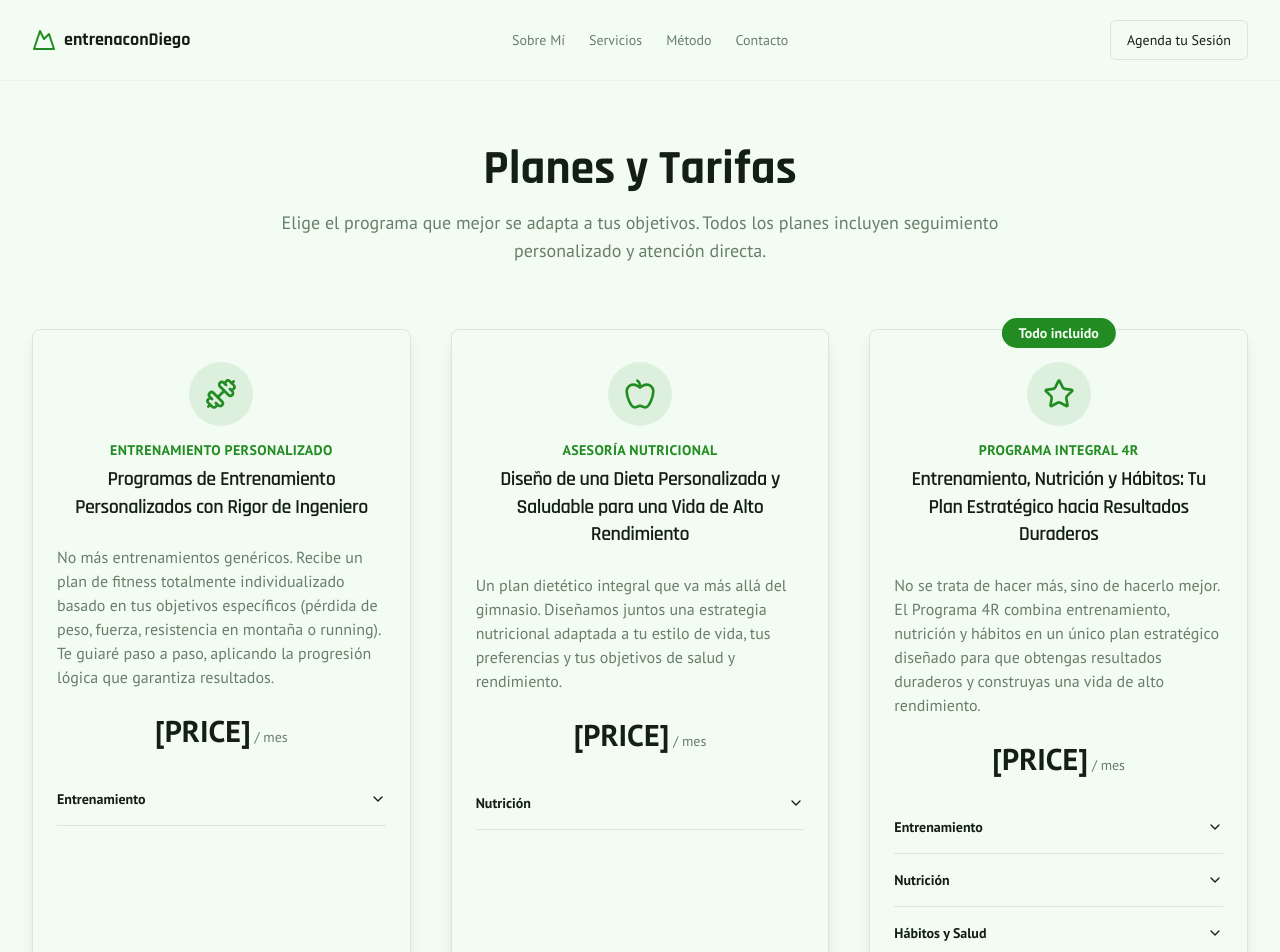
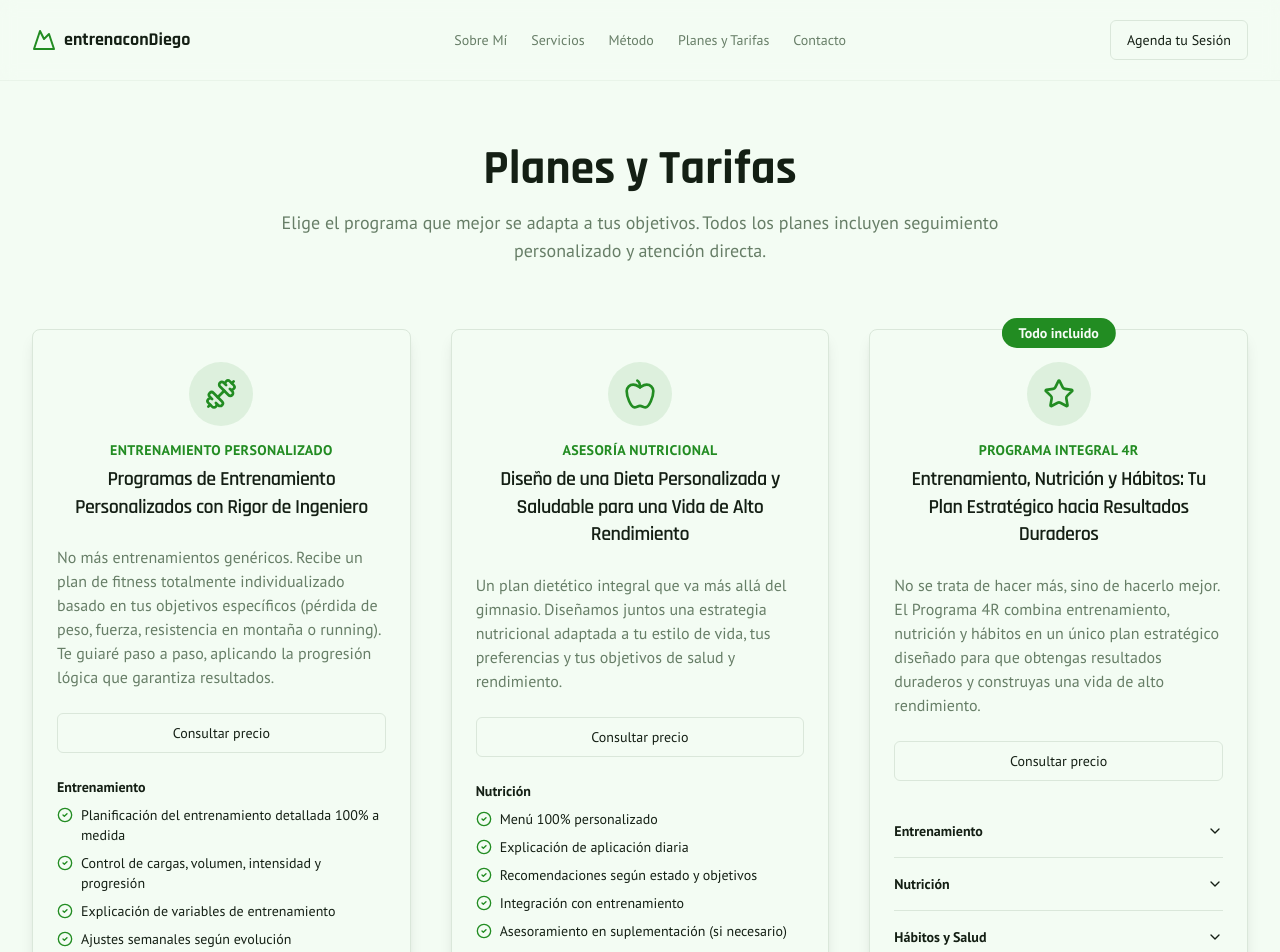
Before and after one commit to c3po-ccbot/entrenacondiego, a Next.js app: page /planes in a window 1280 px wide. Shown: the top 952 px of the page. Built offline with nearby package versions, Linux system fonts and the light colour scheme.

Commit message:
fix: replace [PRICE] placeholder, remove single-group accordion, add nav entry (#5)

```diff
--- a/src/app/planes/page.tsx
+++ b/src/app/planes/page.tsx
@@ -10,7 +10,19 @@ import {
 import { Card, CardContent, CardHeader, CardTitle, CardDescription } from '@/components/ui/card';
 import { CheckCircle2, Dumbbell, Apple, Star } from 'lucide-react';
 
-const services = [
+type FeatureGroup = { category: string; items: string[] };
+
+type Service = {
+  id: string;
+  icon: React.ReactNode;
+  title: string;
+  subtitle: string;
+  description: string;
+  badge?: string;
+  features: FeatureGroup[];
+};
+
+const services: Service[] = [
   {
     id: 'entrenamiento',
     icon: <Dumbbell className="h-8 w-8 text-primary" />,
@@ -18,7 +30,6 @@ const services = [
     subtitle: 'Entrenamiento Personalizado',
     description:
       'No más entrenamientos genéricos. Recibe un plan de fitness totalmente individualizado basado en tus objetivos específicos (pérdida de peso, fuerza, resistencia en montaña o running). Te guiaré paso a paso, aplicando la progresión lógica que garantiza resultados.',
-    price: '[PRICE]',
     features: [
       { category: 'Entrenamiento', items: [
         'Planificación del entrenamiento detallada 100% a medida',
@@ -36,7 +47,6 @@ const services = [
     subtitle: 'Asesoría Nutricional',
     description:
       'Un plan dietético integral que va más allá del gimnasio. Diseñamos juntos una estrategia nutricional adaptada a tu estilo de vida, tus preferencias y tus objetivos de salud y rendimiento.',
-    price: '[PRICE]',
     features: [
       { category: 'Nutrición', items: [
         'Menú 100% personalizado',
@@ -54,7 +64,6 @@ const services = [
     subtitle: 'Programa Integral 4R',
     description:
       'No se trata de hacer más, sino de hacerlo mejor. El Programa 4R combina entrenamiento, nutrición y hábitos en un único plan estratégico diseñado para que obtengas resultados duraderos y construyas una vida de alto rendimiento.',
-    price: '[PRICE]',
     badge: 'Todo incluido',
     features: [
       { category: 'Entrenamiento', items: [
@@ -84,11 +93,55 @@ const services = [
   },
 ];
 
+function FeatureListExpanded({ groups }: { groups: FeatureGroup[] }) {
+  return (
+    <div className="w-full space-y-4">
+      {groups.map((group) => (
+        <div key={group.category}>
+          <p className="text-sm font-semibold mb-2">{group.category}</p>
+          <ul className="space-y-2">
+            {group.items.map((item) => (
+              <li key={item} className="flex items-start gap-2 text-sm">
+                <CheckCircle2 className="h-4 w-4 text-primary shrink-0 mt-0.5" />
+                <span>{item}</span>
+              </li>
+            ))}
+          </ul>
+        </div>
+      ))}
+    </div>
+  );
+}
+
+function FeatureListAccordion({ groups }: { groups: FeatureGroup[] }) {
+  return (
+    <Accordion type="single" collapsible className="w-full">
+      {groups.map((group) => (
+        <AccordionItem key={group.category} value={group.category}>
+          <AccordionTrigger className="text-sm font-semibold">
+            {group.category}
+          </AccordionTrigger>
+          <AccordionContent>
+            <ul className="space-y-2">
+              {group.items.map((item) => (
+                <li key={item} className="flex items-start gap-2 text-sm">
+                  <CheckCircle2 className="h-4 w-4 text-primary shrink-0 mt-0.5" />
+                  <span>{item}</span>
+                </li>
+              ))}
+            </ul>
+          </AccordionContent>
+        </AccordionItem>
+      ))}
+    </Accordion>
+  );
+}
+
 export default function PlanesPage() {
   return (
     <div className="container mx-auto px-4 sm:px-6 lg:px-8 py-16">
       <div className="text-center max-w-3xl mx-auto mb-16">
-        <h1 className="font-headline text-4xl md:text-5xl font-bold">Planes y Tarifas</h1>
+        <h1 id="planes-y-tarifas" className="font-headline text-4xl md:text-5xl font-bold">Planes y Tarifas</h1>
         <p className="mt-4 text-lg text-muted-foreground">
           Elige el programa que mejor se adapta a tus objetivos. Todos los planes incluyen
           seguimiento personalizado y atención directa.
@@ -96,7 +149,9 @@ export default function PlanesPage() {
       </div>
 
       <div className="grid grid-cols-1 gap-10 lg:grid-cols-3">
-        {services.map((service) => (
+        {services.map((service) => {
+          const useAccordion = service.features.length > 1;
+          return (
             <Card key={service.id} className="flex flex-col shadow-lg relative">
               {service.badge && (
                 <Badge className="absolute -top-3 left-1/2 -translate-x-1/2 bg-primary text-primary-foreground px-4 py-1 text-sm">
@@ -117,29 +172,15 @@ export default function PlanesPage() {
                 <CardDescription className="text-base">{service.description}</CardDescription>
 
                 <div className="text-center">
-                <span className="text-3xl font-bold">{service.price}</span>
-                <span className="text-muted-foreground text-sm ml-1">/ mes</span>
+                  <Button asChild variant="outline" className="w-full">
+                    <a href="/#contact">Consultar precio</a>
+                  </Button>
                 </div>
 
-              <Accordion type="single" collapsible className="w-full">
-                {service.features.map((group) => (
-                  <AccordionItem key={group.category} value={group.category}>
-                    <AccordionTrigger className="text-sm font-semibold">
-                      {group.category}
-                    </AccordionTrigger>
-                    <AccordionContent>
-                      <ul className="space-y-2">
-                        {group.items.map((item) => (
-                          <li key={item} className="flex items-start gap-2 text-sm">
-                            <CheckCircle2 className="h-4 w-4 text-primary shrink-0 mt-0.5" />
-                            <span>{item}</span>
-                          </li>
-                        ))}
-                      </ul>
-                    </AccordionContent>
-                  </AccordionItem>
-                ))}
-              </Accordion>
+                {useAccordion
+                  ? <FeatureListAccordion groups={service.features} />
+                  : <FeatureListExpanded groups={service.features} />
+                }
 
                 <div className="mt-auto pt-4">
                   <Button asChild className="w-full" size="lg">
@@ -148,7 +189,8 @@ export default function PlanesPage() {
                 </div>
               </CardContent>
             </Card>
-        ))}
+          );
+        })}
       </div>
 
       <div className="text-center mt-16">
--- a/src/components/header.tsx
+++ b/src/components/header.tsx
@@ -10,6 +10,7 @@ const navLinks = [
   { href: "#about", label: "Sobre Mí" },
   { href: "#services", label: "Servicios" },
   { href: "#methodology", label: "Método" },
+  { href: "/planes#planes-y-tarifas", label: "Planes y Tarifas" },
   { href: "#contact", label: "Contacto" },
 ];
 
```
Lines whose indentation alone changed are shown as unchanged.
